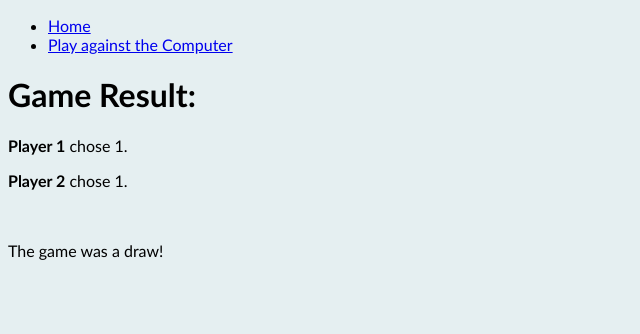
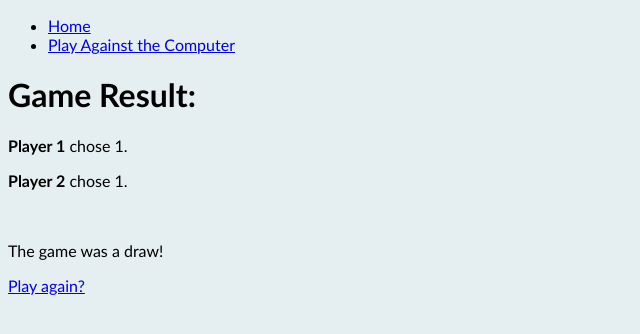
Before and after one commit to robbieferg/rock_paper_scissors_homework, a Flask app: page /1/1/ in a window 1280 px wide. Shown: the top 334 px of the page, without its empty margins (0-640 px from the left). Run offline with Flask 2, Linux system fonts and the light colour scheme.

Commit message:
added play again button

```diff
--- a/templates/base.html
+++ b/templates/base.html
@@ -10,7 +10,7 @@
         <nav>
             <ul>
                 <li><a href="/">Home</a></li>
-                <li><a href="/play">Play against the Computer</a></li>
+                <li><a href="/play">Play Against the Computer</a></li>
             </ul>
         </nav>
 
--- a/templates/play.html
+++ b/templates/play.html
@@ -3,6 +3,7 @@
 {% block content %}
 <h1>Play Against the Computer</h1>
 <p>Enter your name and make your choice below to find out if you can beat our state-of-the-art Rock, Paper, Scissors computer.</p>
+<br>
 <form action="/play" method = "post">
     <label for="name">Your Name: </label>
     <input type="text" name="name" id="name">
--- a/templates/result.html
+++ b/templates/result.html
@@ -19,4 +19,6 @@
     {% elif winner.choice == "scissors": %}
         <p>(Scissors cut Paper!)</p>
     {% endif %}
+
+    <a href="/play">Play again?</a>
 {% endblock content %}
```
